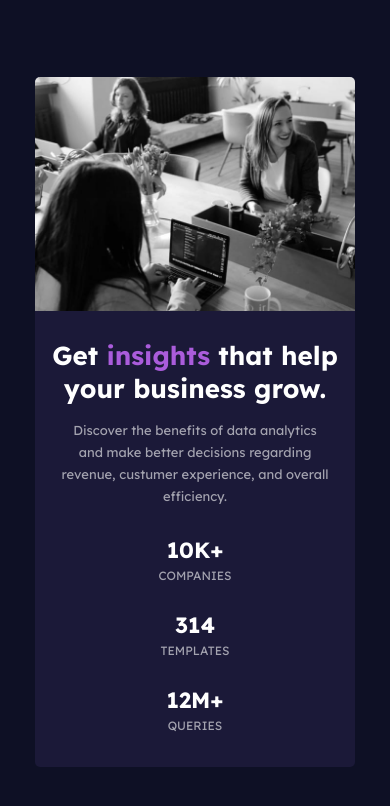
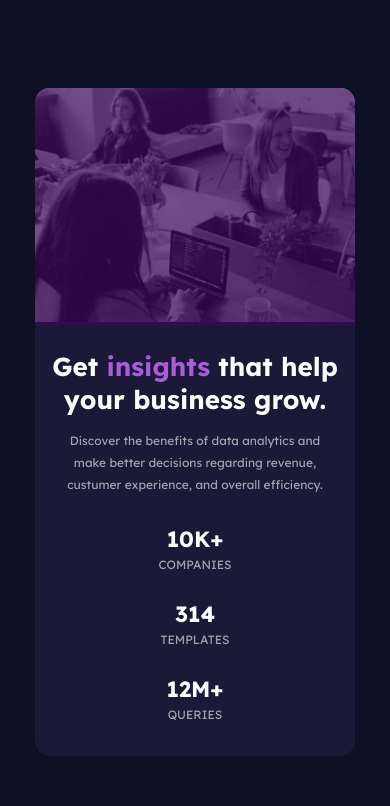
Before and after one commit to benssssss/Stats-preview-card-component, a plain HTML site: page index.html in a window 390 px wide. Drawn offline with Linux system fonts and the light colour scheme.

Commit message:
clean code e metadata

```diff
--- a/index.html
+++ b/index.html
@@ -11,20 +11,27 @@
         href="https://fonts.googleapis.com/css2?family=Inter:ital,opsz,wght@0,14..32,100..900;1,14..32,100..900&family=Lexend+Deca:wght@100..900&display=swap"
         rel="stylesheet">
 
+    <link rel="shortcut icon" href="src/images/favicon.ico" type="image/x-icon">
+
+    <meta name="description"
+        content="Business Management Webpage giving services related with data analytics as revenue, custumer experience, and overall efficiency.">
+
     <link rel="stylesheet" href="./src/css/reset.css">
-    <link rel="stylesheet" href="./src/css/variable.css">
     <link rel="stylesheet" href="./src/css/responsive.css">
     <link rel="stylesheet" href="./src/css/style.css">
 
-    <title>Placeholder</title>
+    <title>Data analytics Preview Component Webpage</title>
 </head>
 
 <body>
     <main class="main">
         <div class="all-content">
+            <div class="image">
+                <picture>
+                    <source media="(min-width: 960px)" srcset="./src/images/image-header-desktop.jpg" />
+                    <img src="src/images/image-header-mobile.jpg" alt="Imagem de Pessoas trabalhando em um escritório">
+                </picture>
 
-            <div class="image">
-                <img class="images" src="src/images/image-header-mobile.jpg" alt="replace">
             </div>
 
             <div class="text-content">
@@ -53,6 +60,7 @@
                 </div>
             </div>
         </div>
+        </div>
     </main>
 </body>
 
--- a/src/css/responsive.css
+++ b/src/css/responsive.css
@@ -8,29 +8,68 @@ html {
     background-color: hsl(233, 47%, 10%);
     padding: 5rem 2rem;
     height: 100vh;
+    min-width: 100%;
+    align-items: center;
+}
+
+.title-description,
+.main,
+.statictics,
+.statistic-container {
     display: flex;
-    align-items: center;
-    min-width: 100%;
+}
+
+.main {
     justify-content: center;
 }
 
+.image picture,
+.image picture:before,
+.description {
+    width: 100%;
+}
 
-.images {
-    border-radius: 0.5rem 0.5rem 0 0;
+.image picture,
+.image picture:before {
+    display: block;
+    height: 100%;
+}
+
+.image picture {
+    position: relative;
+}
+
+.image img,
+.image picture:before {
+    border-radius: 1.5rem 1.5rem 0 0;
+}
+
+.image picture:before {
+    content: "";
+    background-color: hsl(277, 84%, 20%);
+    position: absolute;
+    opacity: 0.7;
 }
 
 .all-content {
     background-color: hsl(244, 38%, 16%);
-    border-radius: 0.5rem;
+    border-radius: 1.5rem;
     width: 320px;
+}
 
+.title-description,
+.statictics,
+.statistic-container {
+    flex-direction: column;
+}
+
+.title-description,
+.statictics {
+    text-align: center;
 }
 
 .title-description {
-    text-align: center;
     padding: 1.5rem;
-    display: flex;
-    flex-direction: column;
 }
 
 .title-description .title {
@@ -43,26 +82,24 @@ html {
 }
 
 .description {
-    color: hsl(0, 0%, 100%, 0.6);
-    font-size: 1.3rem;
-    width: 100%;
+    font-size: 1.2rem;
     padding: 0 1rem;
     align-items: center;
     line-height: 2.2rem;
     margin-top: 1.4rem;
 }
 
+.description,
+.statistic-description {
+    color: hsl(0, 0%, 100%, 0.6);
+}
+
 .statictics {
-    display: flex;
-    flex-direction: column;
-    text-align: center;
     padding-bottom: 2rem;
 }
 
 .statistic-container {
     height: 75px;
-    display: flex;
-    flex-direction: column;
     justify-content: center;
 }
 
@@ -73,6 +110,5 @@ html {
 .statistic-description {
     font-size: 1.2rem;
     font-weight: 400;
-    color: hsl(0, 0%, 100%, 0.6);
     margin-top: 0.4rem;
 }
--- a/src/css/style.css
+++ b/src/css/style.css
@@ -13,14 +13,24 @@
         min-width: 960px;
     }
 
-    .image img {
-        display: none;
+    .image {
+        width: 50%;
     }
 
-    .image {
-        width: 50%;
-        background: url("/src/images/image-header-desktop.jpg");
-        border-radius: 0 0.5rem 0.5rem 0;
+    .image img {
+        height: 100%;
+        width: 100%;
+    }
+
+    .image picture {
+        display: block;
+        height: 100%;
+        width: 100%;
+    }
+
+    .image img,
+    .image picture:before {
+        border-radius: 0rem 1.5rem 1.5rem 0;
     }
 
     .text-content {
```
Also changed, not shown: src/images/favicon.ico (added).
